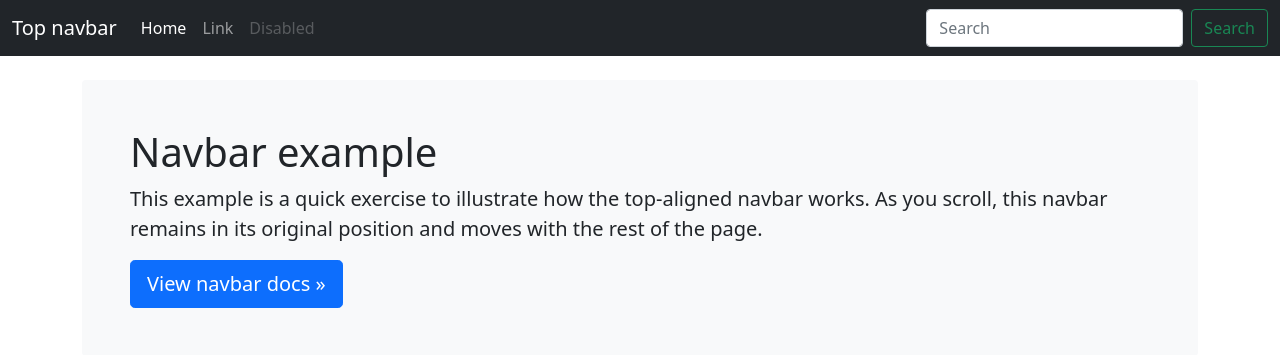
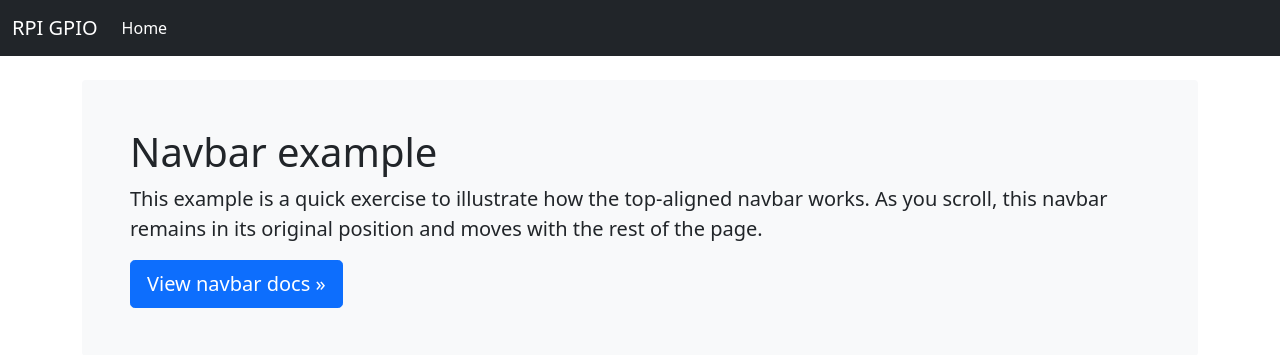
Before and after one commit to MatanBudimir/rpi-gpio-system, a Flask app: page / in a window 1280 px wide. Shown: the top 355 px of the page. Run offline with Flask 2, Linux system fonts and the light colour scheme; parts of the project's set-up code (start-up, migrations or seed data) failed here and were passed over.

Commit message:
Remove useless links

```diff
--- a/templates/index.html
+++ b/templates/index.html
@@ -49,26 +49,16 @@
 
 <nav class="navbar navbar-expand-md navbar-dark bg-dark mb-4">
   <div class="container-fluid">
-    <a class="navbar-brand" href="#">Top navbar</a>
+    <a class="navbar-brand" href="/">RPI GPIO</a>
     <button class="navbar-toggler" type="button" data-bs-toggle="collapse" data-bs-target="#navbarCollapse" aria-controls="navbarCollapse" aria-expanded="false" aria-label="Toggle navigation">
       <span class="navbar-toggler-icon"></span>
     </button>
     <div class="collapse navbar-collapse" id="navbarCollapse">
       <ul class="navbar-nav me-auto mb-2 mb-md-0">
         <li class="nav-item">
-          <a class="nav-link active" aria-current="page" href="#">Home</a>
-        </li>
-        <li class="nav-item">
-          <a class="nav-link" href="#">Link</a>
-        </li>
-        <li class="nav-item">
-          <a class="nav-link disabled" href="#" tabindex="-1" aria-disabled="true">Disabled</a>
+          <a class="nav-link active" aria-current="page" href="/">Home</a>
         </li>
       </ul>
-      <form class="d-flex">
-        <input class="form-control me-2" type="search" placeholder="Search" aria-label="Search">
-        <button class="btn btn-outline-success" type="submit">Search</button>
-      </form>
     </div>
   </div>
 </nav>
```
